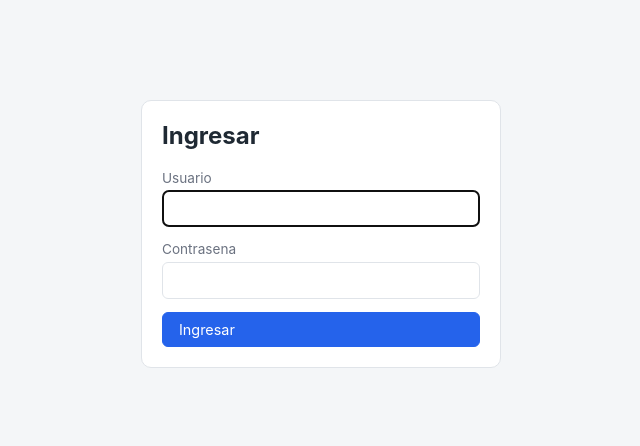
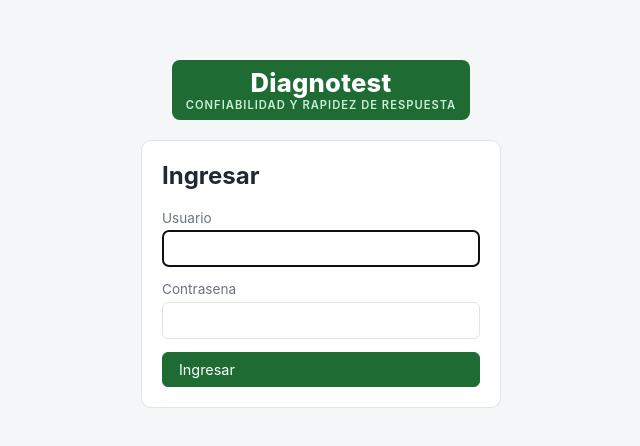
Before and after one commit to imas-web/Turnos-Propietarios, a React (Vite) app in the folder frontend/: page /login in a window 1280 px wide. Shown: the part 156-602 px from the top of the page, without its empty margins (319-959 px from the left). Built offline with nearby package versions, Linux system fonts and the light colour scheme; no server answers.

Commit message:
Agregar logo de Diagnotest y unificar la paleta de colores en verde
Se agrega un componente Logo (recreado en CSS a partir de la imagen de
marca) mostrado en la barra superior y en el login, y se cambia el
color primario de la app (botones, links activos) al verde
institucional de Diagnotest.

```diff
--- /dev/null
+++ b/frontend/src/components/Logo.jsx
@@ -0,0 +1,8 @@
+export default function Logo({ size = 'md', className = '' }) {
+  return (
+    <div className={`logo-diagnotest logo-diagnotest-${size} ${className}`}>
+      <span className="logo-diagnotest-nombre">Diagnotest</span>
+      <span className="logo-diagnotest-tagline">Confiabilidad y rapidez de respuesta</span>
+    </div>
+  );
+}
--- a/frontend/src/components/TopBar.jsx
+++ b/frontend/src/components/TopBar.jsx
@@ -1,5 +1,6 @@
 import { NavLink, useNavigate } from 'react-router-dom';
 import { useAuth } from '../context/AuthContext.jsx';
+import Logo from './Logo.jsx';
 
 export default function TopBar() {
   const { nombre, rol, logout } = useAuth();
@@ -12,7 +13,7 @@ export default function TopBar() {
 
   return (
     <header className="topbar">
-      <h1>Turnos Propietarios</h1>
+      <Logo size="md" />
       <nav>
         {rol === 'extraccionista' && (
           <NavLink to="/turnos" className={({ isActive }) => (isActive ? 'active' : '')}>
--- a/frontend/src/pages/Login.jsx
+++ b/frontend/src/pages/Login.jsx
@@ -2,6 +2,7 @@ import { useState } from 'react';
 import { Navigate, useNavigate } from 'react-router-dom';
 import { api } from '../api.js';
 import { useAuth } from '../context/AuthContext.jsx';
+import Logo from '../components/Logo.jsx';
 
 export default function Login() {
   const { isAuthenticated, login } = useAuth();
@@ -30,6 +31,8 @@ export default function Login() {
 
   return (
     <div className="login-shell">
+      <div className="login-stack">
+        <Logo size="lg" className="login-logo" />
         <div className="card login-card">
           <h2>Ingresar</h2>
           {error && <div className="error-banner">{error}</div>}
@@ -60,5 +63,6 @@ export default function Login() {
           </form>
         </div>
       </div>
+    </div>
   );
 }
--- a/frontend/src/styles.css
+++ b/frontend/src/styles.css
@@ -4,8 +4,9 @@
   --color-border: #e0e4e9;
   --color-text: #1f2933;
   --color-muted: #6b7280;
-  --color-primary: #2563eb;
-  --color-primary-dark: #1d4ed8;
+  --color-primary: #1e6b34;
+  --color-primary-dark: #144a24;
+  --color-primary-light: #e5f3e8;
   --color-success: #15803d;
   --color-success-bg: #dcfce7;
   --color-danger: #b91c1c;
@@ -34,6 +35,43 @@ button {
 
 input, select, textarea {
   font-family: inherit;
+}
+
+.logo-diagnotest {
+  display: inline-flex;
+  flex-direction: column;
+  align-items: flex-start;
+  gap: 0.1rem;
+  background: var(--color-primary);
+  color: #ffffff;
+  border-radius: 8px;
+  padding: 0.5rem 0.85rem;
+  line-height: 1.15;
+}
+
+.logo-diagnotest-nombre {
+  font-weight: 800;
+  letter-spacing: 0.01em;
+}
+
+.logo-diagnotest-tagline {
+  font-size: 0.55rem;
+  font-weight: 600;
+  letter-spacing: 0.09em;
+  text-transform: uppercase;
+  color: #cdeed4;
+}
+
+.logo-diagnotest-md .logo-diagnotest-nombre {
+  font-size: 1.15rem;
+}
+
+.logo-diagnotest-lg .logo-diagnotest-nombre {
+  font-size: 1.6rem;
+}
+
+.logo-diagnotest-lg .logo-diagnotest-tagline {
+  font-size: 0.7rem;
 }
 
 .app-shell {
@@ -75,7 +113,14 @@ input, select, textarea {
   font-size: 0.9rem;
 }
 
-.topbar nav a.active, .topbar nav a:hover, .topbar nav button:hover {
+.topbar nav a.active {
+  background: var(--color-primary-light);
+  border-color: var(--color-primary);
+  color: var(--color-primary-dark);
+  font-weight: 600;
+}
+
+.topbar nav a:hover, .topbar nav button:hover {
   background: var(--color-bg);
   border-color: var(--color-border);
 }
@@ -228,11 +273,25 @@ th {
   display: flex;
   align-items: center;
   justify-content: center;
+  padding: 1rem;
+}
+
+.login-stack {
+  display: flex;
+  flex-direction: column;
+  align-items: center;
+  gap: 1.25rem;
+  width: 100%;
+  max-width: 360px;
+}
+
+.login-logo {
+  align-items: center;
+  text-align: center;
 }
 
 .login-card {
   width: 100%;
-  max-width: 360px;
 }
 
 .actions-row {
```
Lines whose indentation alone changed are shown as unchanged.
